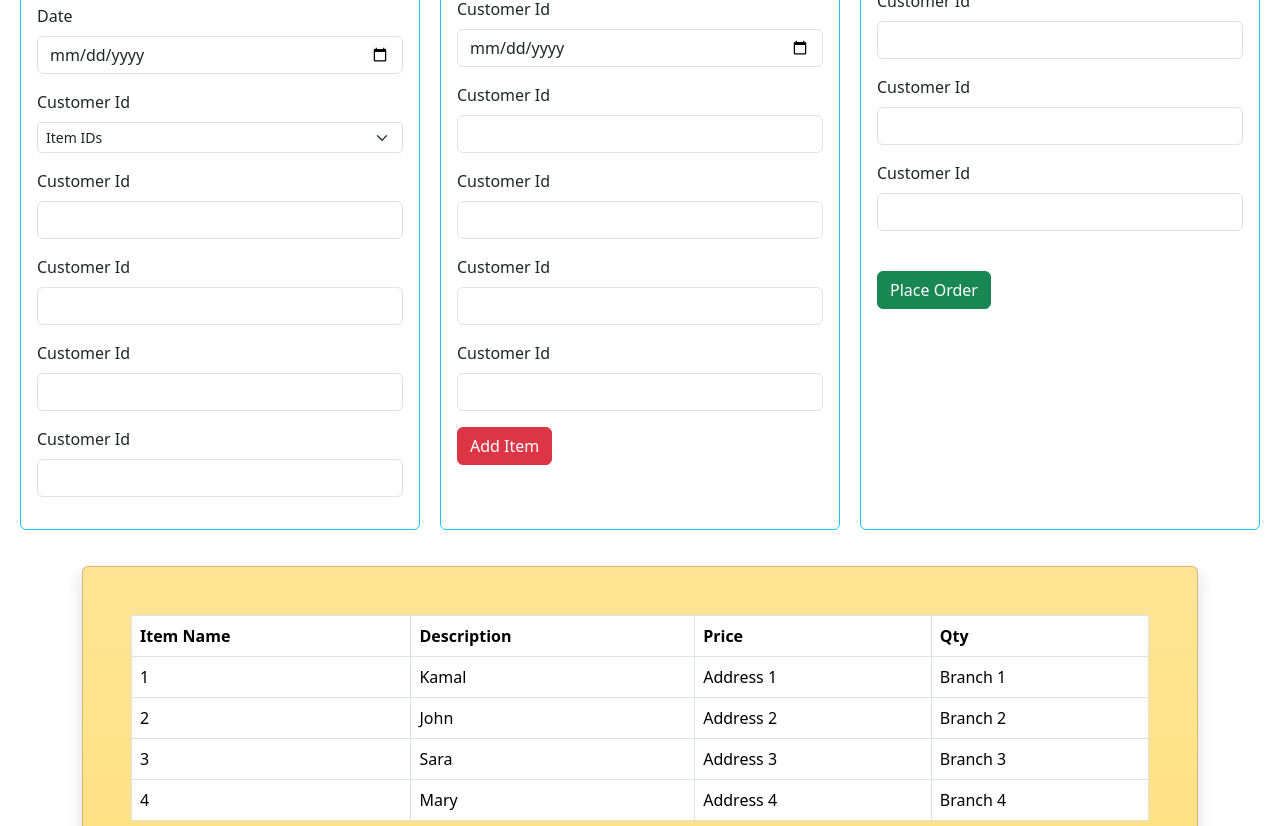
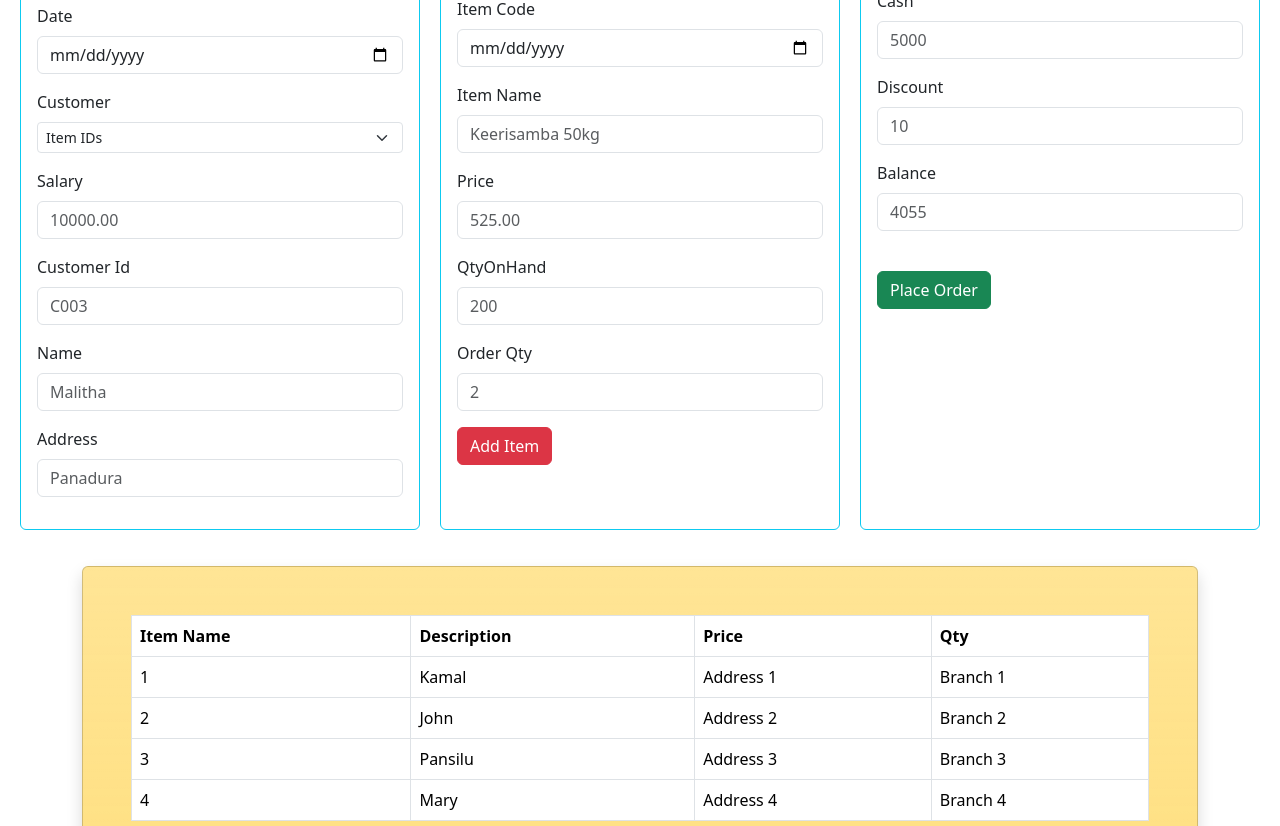
Before and after one commit to sachini2002/POS_system, a plain HTML site: page pos-system-sachi/working/order.html in a window 1280 px wide. Shown: the part 304-1130 px from the top of the page. Drawn offline with nearby package versions, Linux system fonts and the light colour scheme.

Commit message:
Changed the some names.

```diff
--- a/pos-system-sachi/working/order.html
+++ b/pos-system-sachi/working/order.html
@@ -59,29 +59,29 @@
                 <input type="date" class="form-control" id="date2" placeholder="Date">
             </div>
             <div class="mb-3">
-                <label for="CustomerId" class="form-label">Customer Id</label>
+                <label for="CustomerId" class="form-label">Customer</label>
                 <select class="form-select form-select-sm" id="itemID2" aria-label="Small select example">
                     <option selected="">Item IDs</option>
-                    <option value="1">I001</option>
-                    <option value="2">I002</option>
-                    <option value="3">I003</option>
+                    <option value="1">C001</option>
+                    <option value="2">C002</option>
+                    <option value="3">C003</option>
                 </select>
             </div>
             <div class="mb-3">
-                <label for="CustomerId" class="form-label">Customer Id</label>
-                <input type="text" class="form-control" id="CustomerId3" placeholder="">
+                <label for="CustomerId" class="form-label">Salary</label>
+                <input type="text" class="form-control" id="CustomerId3" placeholder="10000.00">
             </div>
             <div class="mb-3">
                 <label for="CustomerId" class="form-label">Customer Id</label>
-                <input type="text" class="form-control" id="CustomerId5" placeholder="">
+                <input type="text" class="form-control" id="CustomerId5" placeholder="C003">
             </div>
             <div class="mb-3">
-                <label for="CustomerId" class="form-label">Customer Id</label>
-                <input type="text" class="form-control" id="CustomerId6" placeholder="">
+                <label for="CustomerId" class="form-label">Name</label>
+                <input type="text" class="form-control" id="CustomerId6" placeholder="Malitha">
             </div>
             <div class="mb-3">
-                <label for="CustomerId" class="form-label">Customer Id</label>
-                <input type="text" class="form-control" id="CustomerId7" placeholder="">
+                <label for="CustomerId" class="form-label">Address</label>
+                <input type="text" class="form-control" id="CustomerId7" placeholder="Panadura">
             </div>
 
         </div>
@@ -89,37 +89,37 @@
 
     <!-- card 02 -->
     <div class="card border-info mb-3">
-        <div class="card-header bg-warning opacity-50 text-black">Header</div>
+        <div class="card-header bg-warning opacity-50 text-black">Item Select</div>
         <div class="card-body card-grid-apply">
             <div class="mb-3">
-                <label for="CustomerId" class="form-label">Customer Id</label>
+                <label for="CustomerId" class="form-label">Item</label>
                 <select class="form-select form-select-sm" id="itemID" aria-label="Small select example">
                     <option selected="">Item IDs</option>
-                    <option value="1">I001</option>
-                    <option value="2">I002</option>
-                    <option value="3">I003</option>
+                    <option value="1">P001</option>
+                    <option value="2">P002</option>
+                    <option value="3">P003</option>
                 </select>
             </div>
             <div class="mb-3">
-                <label for="CustomerId" class="form-label">Customer Id</label>
-                <input type="date" class="form-control" id="date" placeholder="Date">
+                <label for="CustomerId" class="form-label">Item Code</label>
+                <input type="date" class="form-control" id="date" placeholder="P002">
             </div>
 
             <div class="mb-3">
-                <label for="CustomerId" class="form-label">Customer Id</label>
-                <input type="text" class="form-control" id="CustomerId8" placeholder="">
+                <label for="CustomerId" class="form-label">Item Name</label>
+                <input type="text" class="form-control" id="CustomerId8" placeholder="Keerisamba 50kg">
             </div>
             <div class="mb-3">
-                <label for="CustomerId" class="form-label">Customer Id</label>
-                <input type="text" class="form-control" id="CustomerId99" placeholder="">
+                <label for="CustomerId" class="form-label">Price</label>
+                <input type="text" class="form-control" id="CustomerId99" placeholder="525.00">
             </div>
             <div class="mb-3">
-                <label for="CustomerId" class="form-label">Customer Id</label>
-                <input type="text" class="form-control" id="CustomerId0" placeholder="">
+                <label for="CustomerId" class="form-label">QtyOnHand</label>
+                <input type="text" class="form-control" id="CustomerId0" placeholder="200">
             </div>
             <div class="mb-3">
-                <label for="CustomerId" class="form-label">Customer Id</label>
-                <input type="text" class="form-control" id="CustomerId87" placeholder="">
+                <label for="CustomerId" class="form-label">Order Qty</label>
+                <input type="text" class="form-control" id="CustomerId87" placeholder="2">
             </div>
             <button type="button" class="btn btn-danger">Add Item</button>
 
@@ -133,16 +133,16 @@
             <h1>Total:</h1>
             <h1>Sub Total:</h1>
             <div class="mb-3">
-                <label for="CustomerId" class="form-label">Customer Id</label>
-                <input type="text" class="form-control" id="CustomerId90" placeholder="">
+                <label for="CustomerId" class="form-label">Cash</label>
+                <input type="text" class="form-control" id="CustomerId90" placeholder="5000">
             </div>
             <div class="mb-3">
-                <label for="CustomerId" class="form-label">Customer Id</label>
-                <input type="number" class="form-control" id="CustomerId77" placeholder="">
+                <label for="CustomerId" class="form-label">Discount</label>
+                <input type="number" class="form-control" id="CustomerId77" placeholder="10">
             </div>
             <div class="mb-3">
-                <label for="CustomerId" class="form-label">Customer Id</label>
-                <input type="text" class="form-control" id="CustomerId" placeholder="">
+                <label for="CustomerId" class="form-label">Balance</label>
+                <input type="text" class="form-control" id="CustomerId" placeholder="4055">
             </div>
             <br>
 
@@ -151,8 +151,6 @@
         </div>
 
     </div>
-
-
 
 
 </div>
@@ -187,7 +185,7 @@
                         </tr>
                         <tr>
                             <td>3</td>
-                            <td>Sara</td>
+                            <td>Pansilu</td>
                             <td>Address 3</td>
                             <td>Branch 3</td>
                         </tr>
@@ -210,15 +208,6 @@
 
 
 
-
-
-
-
-
-
-
-
-
 <script src="https://cdn.jsdelivr.net/npm/bootstrap@5.3.3/dist/js/bootstrap.bundle.min.js"
         integrity="sha384-YvpcrYf0tY3lHB60NNkmXc5s9fDVZLESaAA55NDzOxhy9GkcIdslK1eN7N6jIeHz"
         crossorigin="anonymous"></script>
```
Also changed, not shown: pos-system-sachi/working/customer.html (+1 -0 lines).
